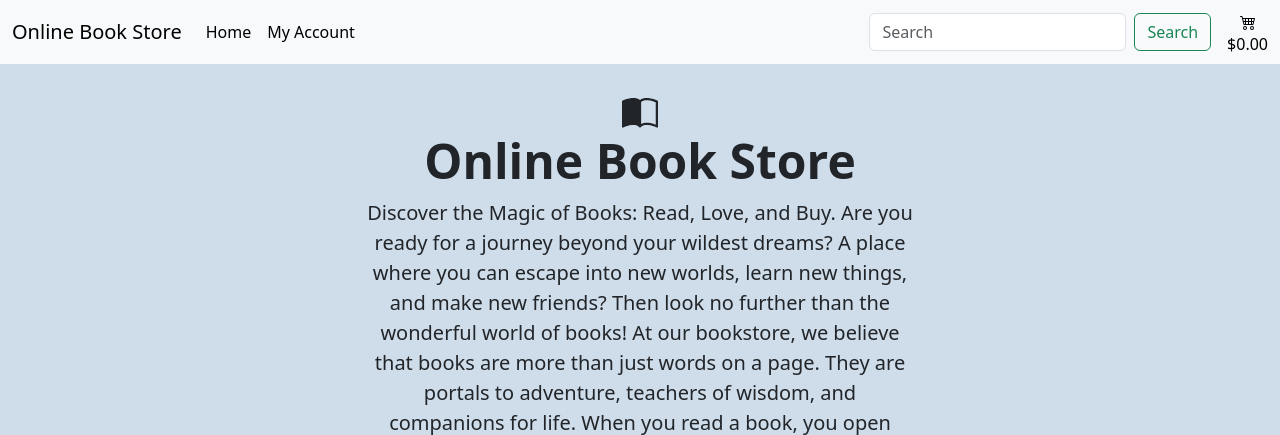
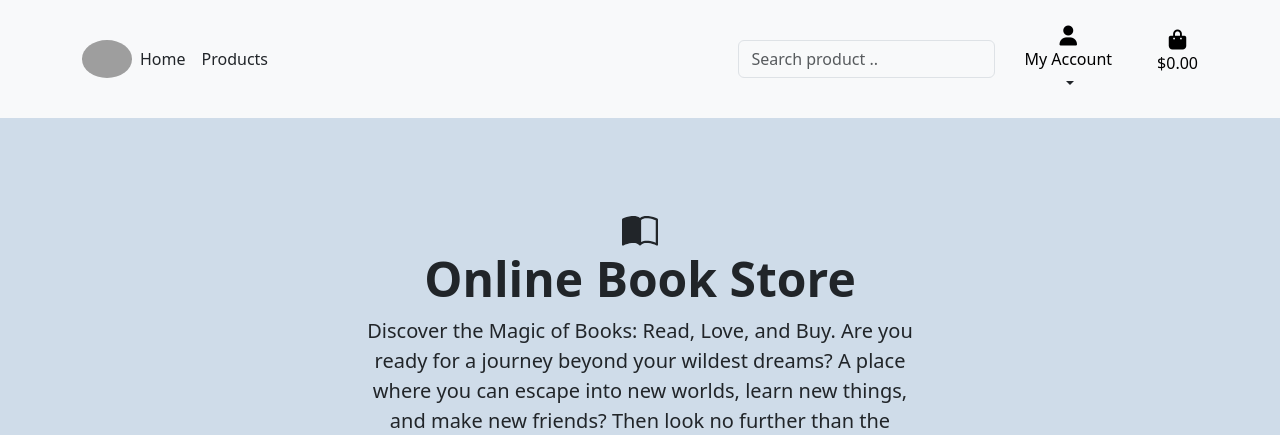
Before and after one commit to mamuzaan/Portfolio_MS5_Bookstore, a Django app: page / in a window 1280 px wide. Shown: the top 435 px of the page. Run offline with Django 3.2, Linux system fonts and the light colour scheme; some libraries are stand-ins or nearby versions; grey boxes are pictures that could not be loaded.

Commit message:
Update main page header in the base template

```diff
--- a/templates/base.html
+++ b/templates/base.html
@@ -22,6 +22,8 @@
     {% endblock %}
 
     {% block corejs %}
+      <script src="https://code.jquery.com/jquery-3.6.3.min.js" integrity="sha256-pvPw+upLPUjgMXY0G+8O0xUf+/Im1MZjXxxgOcBQBXU=" crossorigin="anonymous"></script>
+      <script src="https://kit.fontawesome.com/dd28319c58.js" crossorigin="anonymous"></script>
       <script src="https://cdn.jsdelivr.net/npm/bootstrap@5.3.0-alpha1/dist/js/bootstrap.bundle.min.js" integrity="sha384-w76AqPfDkMBDXo30jS1Sgez6pr3x5MlQ1ZAGC+nuZB+EYdgRZgiwxhTBTkF7CXvN" crossorigin="anonymous"></script>
     {% endblock %}
 
@@ -31,49 +33,53 @@
     <title>Book Store {% block extra_title %}{% endblock %}</title>
   </head>
   <body>
-    <header>
-      <nav class="navbar navbar-expand-md navbar-light fixed-top bg-light">
-        <div class="container-fluid">
-          <a class="navbar-brand " href="{% url 'store' %}"> Online Book Store</a>
-          <button class="navbar-toggler" type="button" data-bs-toggle="collapse" data-bs-target="#navbarCollapse" aria-controls="navbarCollapse" aria-expanded="false" aria-label="Toggle navigation">
-            <span class="navbar-toggler-icon"></span>
-          </button>
-          <div class="collapse navbar-collapse" id="navbarCollapse">
-            <ul class="navbar-nav me-auto mb-2 mb-md-0">
-              <li class="nav-item">
-                <a class="nav-link active" aria-current="page" href="#">Home</a>
-              </li>
-              <li class="list-inline-item dropdown">
-                <a class="text-black nav-link" href="#" id="user-options" data-toggle="dropdown" aria-haspopup="true" aria-expanded="false">
+    <header class="p-3 text-bg-light">
+      <div class="container">
+        <div class="d-flex flex-wrap align-items-center justify-content-center justify-content-lg-start">
+          <a href="/" class="d-flex align-items-center mb-2 mb-lg-0 text-white text-decoration-none">
+            <div class="text-center"><img src="https://thumbs.dreamstime.com/b/hand-book-logo-illustration-art-background-43965136.jpg" alt="book-logo" style="width:50px" class="mx-auto"></div>
+          </a>
+
+          <ul class="nav col-12 col-lg-auto me-lg-auto mb-2 justify-content-center mb-md-0">
+            <li><a href="#" class="nav-link px-2 text-dark">Home</a></li>
+            <li><a href="#" class="nav-link px-2 text-dark">Products</a></li>
+          </ul>
+
+          <form class="col-12 col-lg-auto mb-3 mb-lg-0 me-lg-3" role="search" method="GET" action="">
+            <input type="search" class="form-control form-control-dark text-bg-light" type="text" name="a" placeholder="Search product .." aria-label="Search">
+          </form>
+          <div class="text-end dropdown">
+            <button class="btn dropdown-toggle" id="dropdownMenuButton" data-bs-toggle="dropdown" aria-expanded="false">
+              <a class="text-black nav-link" href="#">
                 <div class="text-center">
-                        <div><i class="fas fa-user fa-lg"></i></div>
+                  <div>
+                    <i class="fas fa-user fa-lg"></i>
+                  </div>
                   <p class="my-0">My Account</p>
                 </div>
               </a>
-                <div class="dropdown-menu border-0" aria-labelledby="user-options">
+            </button>
+            <ul class="dropdown-menu" aria-labelledby="dropdownMenuButton">
               {% if request.user.is_authenticated %}
               {% if request.user.is_superuser %}
-                            <a href="" class="dropdown-item">Product Management</a>
+                <li><a href="#" class="dropdown-item">Product Management</a></li>
               {% endif %}
-                        <a href="" class="dropdown-item">My Profile</a>
-                        <a href="{% url 'account_logout' %}" class="dropdown-item">Logout</a>
+                <li><a href="#" class="dropdown-item">My Profile</a></li>
+                <li><a href="{% url 'account_logout' %}" class="dropdown-item">Logout</a></li>
               {% else %}
-                        <a href="{% url 'account_signup' %}" class="dropdown-item">Register</a>
-                        <a href="{% url 'account_login' %}" class="dropdown-item">Login</a>
+                <li><a href="{% url 'account_signup' %}" class="dropdown-item">Register</a></li>
+                <li><a href="{% url 'account_login' %}" class="dropdown-item">Login</a></li>
               {% endif %}
+            </ul>
           </div>
-            </li>
-            </ul>
-            <form class="d-flex px-3" role="search" method="GET" action="">
-              <input class="form-control me-2" type="search" placeholder="Search" name ="a" aria-label="Search">
-              <button class="btn btn-outline-success" type="submit">Search</button>
-            </form>
+          <ul>
             <li class="list-inline-item">
               <a class="{% if grand_total %}text-info font-weight-bold{% else %}text-black{% endif %} nav-link" href="">
                 <div class="text-center">
-                      <div><svg xmlns="http://www.w3.org/2000/svg" width="16" height="16" fill="currentColor" class="bi bi-cart4" viewBox="0 0 16 16">
-                        <path d="M0 2.5A.5.5 0 0 1 .5 2H2a.5.5 0 0 1 .485.379L2.89 4H14.5a.5.5 0 0 1 .485.621l-1.5 6A.5.5 0 0 1 13 11H4a.5.5 0 0 1-.485-.379L1.61 3H.5a.5.5 0 0 1-.5-.5zM3.14 5l.5 2H5V5H3.14zM6 5v2h2V5H6zm3 0v2h2V5H9zm3 0v2h1.36l.5-2H12zm1.11 3H12v2h.61l.5-2zM11 8H9v2h2V8zM8 8H6v2h2V8zM5 8H3.89l.5 2H5V8zm0 5a1 1 0 1 0 0 2 1 1 0 0 0 0-2zm-2 1a2 2 0 1 1 4 0 2 2 0 0 1-4 0zm9-1a1 1 0 1 0 0 2 1 1 0 0 0 0-2zm-2 1a2 2 0 1 1 4 0 2 2 0 0 1-4 0z"/>
-                      </svg></div>
+                  <div>
+                    <i class="fas fa-shopping-bag fa-lg">
+                    </i>
+                  </div>
                   <p class="my-0">
                     {% if grand_total %}
                     ${{ grand_total|floatformat:2 }}
@@ -84,9 +90,9 @@
                 </div>
               </a>
             </li>
+          </ul>
         </div>
       </div>
-      </nav>
     </header>
 
     {% if messages %}
```
Lines whose indentation alone changed are shown as unchanged.
